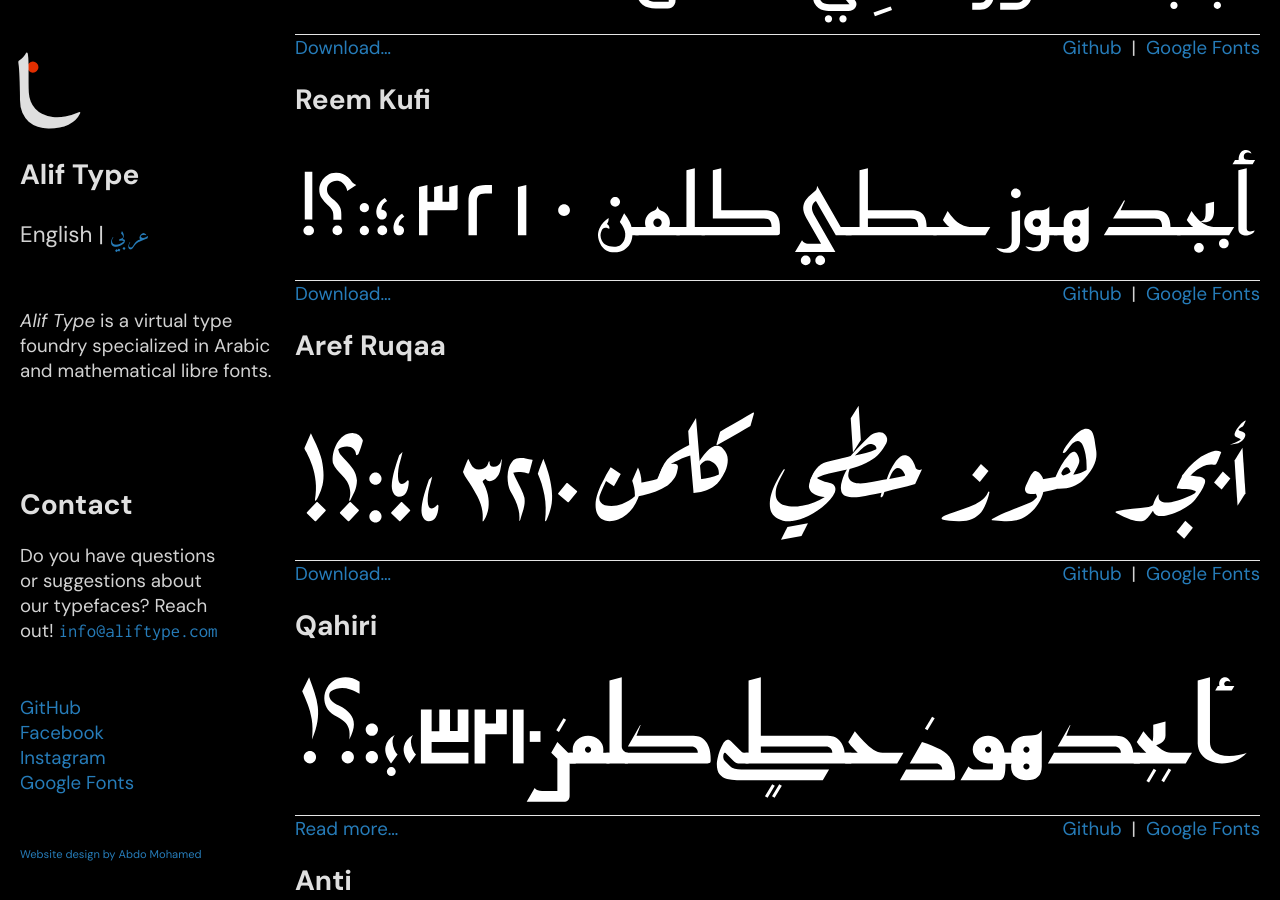
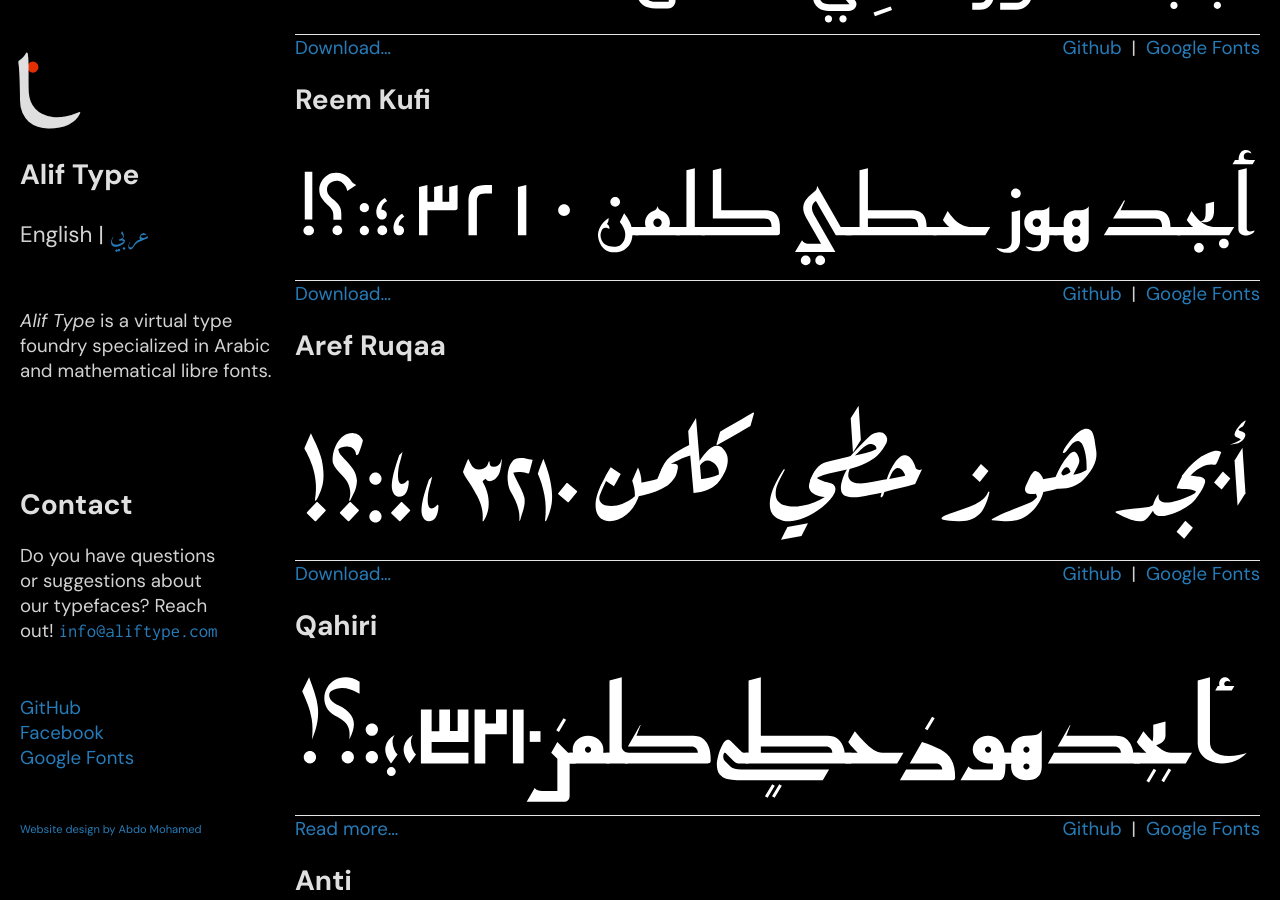
Before and after one commit to aliftype/aliftype.github.io, a Jekyll site: the page built from index.md, in a window 1280 px wide and 900 px high, scrolled down 490 px. Built offline with Jekyll 4.4.1, drawn with Linux system fonts in a browser that asks for light colours.

Commit message:
Hide Instagram link

```diff
--- a/_layouts/default.html
+++ b/_layouts/default.html
@@ -36,7 +36,7 @@
       <p>
         <a href="https://github.com/aliftype">{{ messages.github }}</a></br>
         <a href="https://www.facebook.com/AlifTypeFoundry">{{ messages.facebook }}</a></br>
-        <a href="https://www.instagram.com/khaledhosny.type">{{ messages.instagram }}</a></br>
+        <!--a href="https://www.instagram.com/khaledhosny.type">{{ messages.instagram }}</a></br-->
         <a href="https://fonts.google.com/?subset=arabic&query=Khaled+Hosny">{{ messages.google-fonts }}</a></br>
       </p>
       <p id="sitedesigner"><a href="https://abdomohamed.com">{{ messages.sitedesigner }}</a></p>
```
